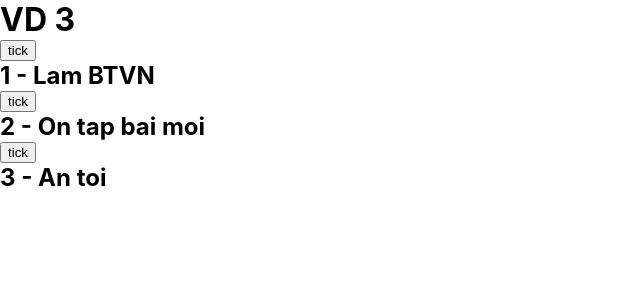
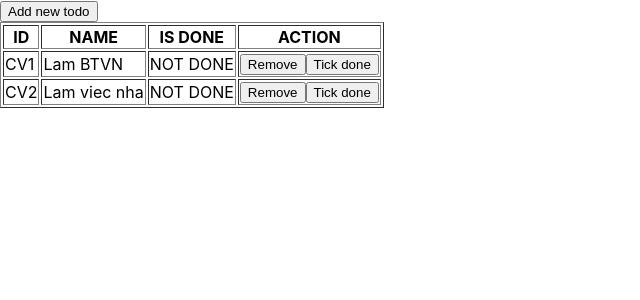
Before and after one commit to nguyengochie/react-sample-b3, a React (Create React App) app: page / in a window 1280 px wide. Shown: the top 300 px of the page, without its empty margins (0-640 px from the left). Built offline with nearby package versions, Linux system fonts and the light colour scheme.

Commit message:
Chua BTVN buoi 15 baif 1,2

```diff
--- a/src/App.js
+++ b/src/App.js
@@ -16,6 +16,7 @@ import Page13 from "./components/buoi_13/bai_moi/Page13";
 import DemoMemo from "./components/buoi_13/bai_moi/DemoMemo";
 import DemoUseMemo from "./components/buoi_13/bai_moi/DemoUseMemo";
 import Page14 from "./components/buoi_14/Page14";
+import Page15 from "./components/buoi_15/Page15";
 
 // ctrl + shift + o
 function App() {
@@ -50,7 +51,8 @@ function App() {
       {/* <B3Bai2 /> */}
       {/* <B3Bai3 /> */}
       {/* <Page13 /> */}
-      <Page14 />
+      {/* <Page14 /> */}
+      <Page15 />
 
     </>
   );
--- a/src/components/buoi_14/BaiMoiTodo.js
+++ b/src/components/buoi_14/BaiMoiTodo.js
@@ -34,6 +34,7 @@ const BaiMoiTodo = () => {
     const onDo = (id) => {
         dispatch({ type: "DO", id })
     }
+
     const onUndo = (id) => {
         dispatch({ type: "UNDO", id })
     }
--- /dev/null
+++ b/src/components/buoi_15/Buoi15Bai1.js
@@ -0,0 +1,43 @@
+import React, { useReducer } from 'react'
+
+const reducer = (state, action) => {
+    switch (action.type) {
+        case "INCREASE":
+            return state + 1;
+        case "DECREASE":
+            return state - 1;
+        case "RESET":
+            return 0;
+        default:
+            return 0;
+    }
+}
+
+const Buoi15Bai1 = () => {
+    const [count, dispatch] = useReducer(reducer, 0);
+
+    const onIncrease = () => {
+        dispatch({ type: "INCREASE" })
+    }
+
+    const onDecrease = () => {
+        dispatch({ type: "DECREASE" })
+    }
+
+    const onReset = () => {
+        dispatch({ type: "RESET" })
+    }
+
+    return (
+        <div>
+            <h1>{count}</h1>
+            <div>
+                <button onClick={onIncrease}>Tăng</button>
+                <button onClick={onDecrease}>Giảm</button>
+                <button onClick={onReset}>Reset</button>
+            </div>
+        </div>
+    )
+}
+
+export default Buoi15Bai1
--- /dev/null
+++ b/src/components/buoi_15/Buoi15Bai2.js
@@ -0,0 +1,83 @@
+import React, { useReducer } from 'react'
+
+const DEFAULT_DATA = [{
+    id: "CV1",
+    name: "Lam BTVN",
+    isDone: false
+}, {
+    id: "CV2",
+    name: "Lam viec nha",
+    isDone: false
+}];
+
+const reducer = (state, action) => {
+    switch (action.type) {
+        case "ADD":
+            const newTodo = {
+                id: `CV${state?.length + 1}`,
+                name: `Công việc số ${state?.length + 1}`,
+                isDone: false
+            }
+            return [...state, newTodo];
+        case "REMOVE":
+            return state?.filter((item) => item?.id !== action?.id)
+        case "TICK_DONE":
+            return state?.map((item) => {
+                if (item?.id === action?.id) {
+                    return { ...item, isDone: !item?.isDone }
+                }
+                return item;
+            })
+
+        default:
+            return state
+    }
+}
+
+const Buoi15Bai2 = () => {
+    const [todoList, dispatch] = useReducer(reducer, DEFAULT_DATA);
+
+    const onAddNewTodo = () => {
+        dispatch({ type: "ADD" });
+    }
+
+    const onRemove = (id) => {
+        dispatch({ type: "REMOVE", id })
+    }
+
+    const onToggleDone = (id) => {
+        dispatch({ type: "TICK_DONE", id });
+    }
+
+    const renderTodoList = () => {
+        return todoList?.map((todo) => {
+            return <tr key={todo?.id}>
+                <td>{todo?.id}</td>
+                <td>{todo?.name}</td>
+                <td>{todo?.isDone ? "DONE" : "NOT DONE"}</td>
+                <td>
+                    <button onClick={() => onRemove(todo?.id)}>Remove</button>
+                    <button onClick={() => onToggleDone(todo?.id)}>Tick done</button>
+                </td>
+            </tr>
+        })
+    }
+
+    return (
+        <div>
+            <button onClick={onAddNewTodo}>Add new todo</button>
+            <table border="1px">
+                <tr>
+                    <th>ID</th>
+                    <th>NAME</th>
+                    <th>IS DONE</th>
+                    <th>ACTION</th>
+                </tr>
+                {renderTodoList()}
+            </table>
+
+        </div>
+    )
+}
+
+export default Buoi15Bai2;
--- /dev/null
+++ b/src/components/buoi_15/Page15.js
@@ -0,0 +1,14 @@
+import React from 'react'
+import Buoi15Bai1 from './Buoi15Bai1'
+import Buoi15Bai2 from './Buoi15Bai2'
+
+const Page15 = () => {
+    return (
+        <div>
+            {/* <Buoi15Bai1 /> */}
+            <Buoi15Bai2 />
+        </div>
+    )
+}
+
+export default Page15
```
